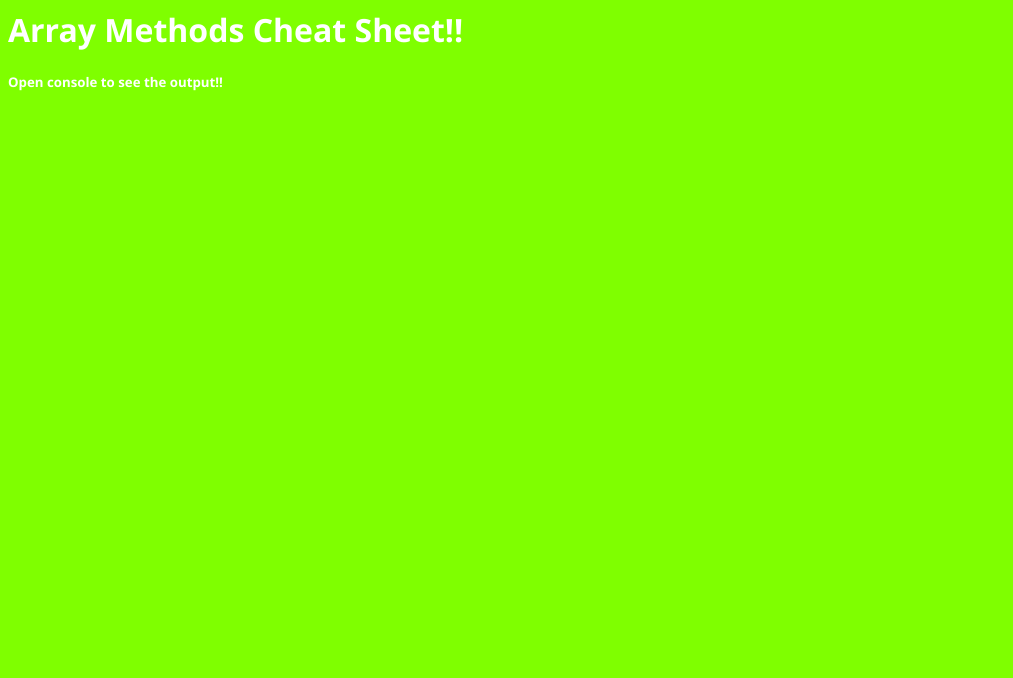
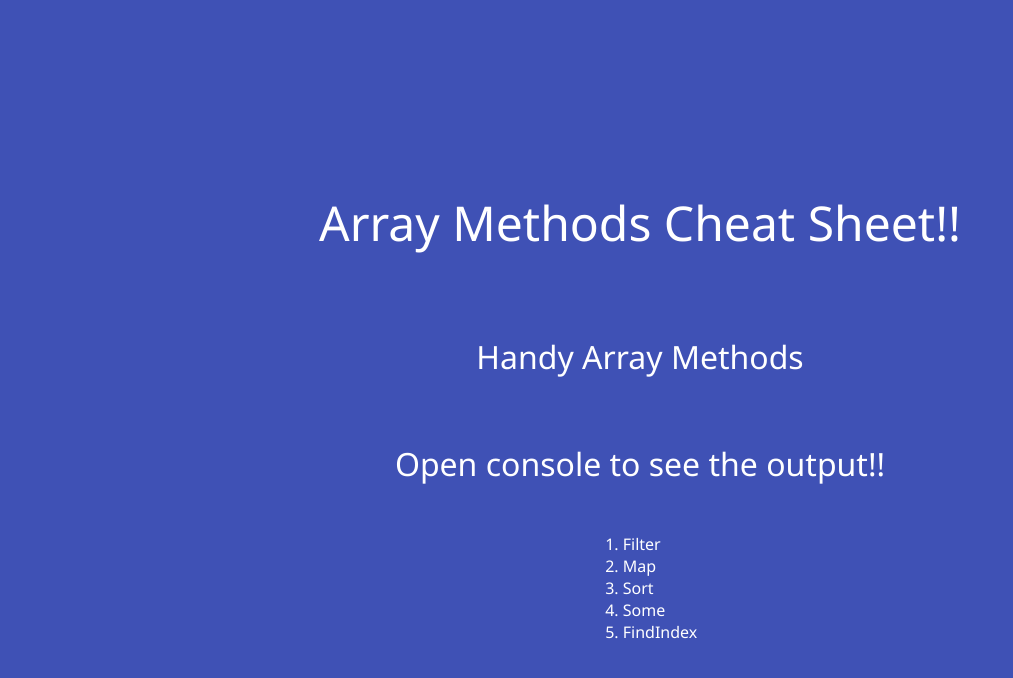
Before and after one commit to mistryakshar54/Javascript30, a plain HTML site: page Array Methods Cheat Sheet/cheatsheet.html in a window 1280 px wide. Shown: the whole page, without its empty margins (0-1013 px from the left). Drawn offline with Linux system fonts and the light colour scheme.

Commit message:
Add HTML and CSS for info

```diff
--- a/Array Methods Cheat Sheet/CheatSheet.css
+++ b/Array Methods Cheat Sheet/CheatSheet.css
@@ -1,6 +1,29 @@
 body{
-    background-color: chartreuse;
+    background-color: #3F51B5;
     color: white;
     font-family: 'Segoe UI', Tahoma, Geneva, Verdana, sans-serif;
+    display: flex;
+}
+#maincontent{
+    display: flex;
+    flex-direction: column;
+    flex: 1 0 auto;
+    justify-content: center;
+    align-items: center;
+}
 
+#maincontent > p{
+    font-weight: lighter;
 }
+
+#maincontent > p:nth-child(1) {
+    font-size: 3em;
+}
+
+#maincontent > p:nth-child(2) {
+    font-size: 2em;
+}
+
+#maincontent > p:nth-child(3) {
+    font-size: 2em;
+}
--- a/Array Methods Cheat Sheet/cheatsheet.html
+++ b/Array Methods Cheat Sheet/cheatsheet.html
@@ -7,8 +7,17 @@
 
 <body id="content">
     <div id="maincontent">
-        <h1>Array Methods Cheat Sheet!!</h1>
-        <h5>Open console to see the output!!</h5>
+        <p>Array Methods Cheat Sheet!!</p>
+        <p>Handy Array Methods</p>
+        <p>Open console to see the output!!</p>
+        <ol>
+            <li>Filter</li>
+            <li>Map</li>
+            <li>Sort</li>
+            <li>Some</li>
+            <li>FindIndex</li>
+
+        </ol>
     </div>
 </body>
 <script src="./CheatSheet.js"></script>
```
